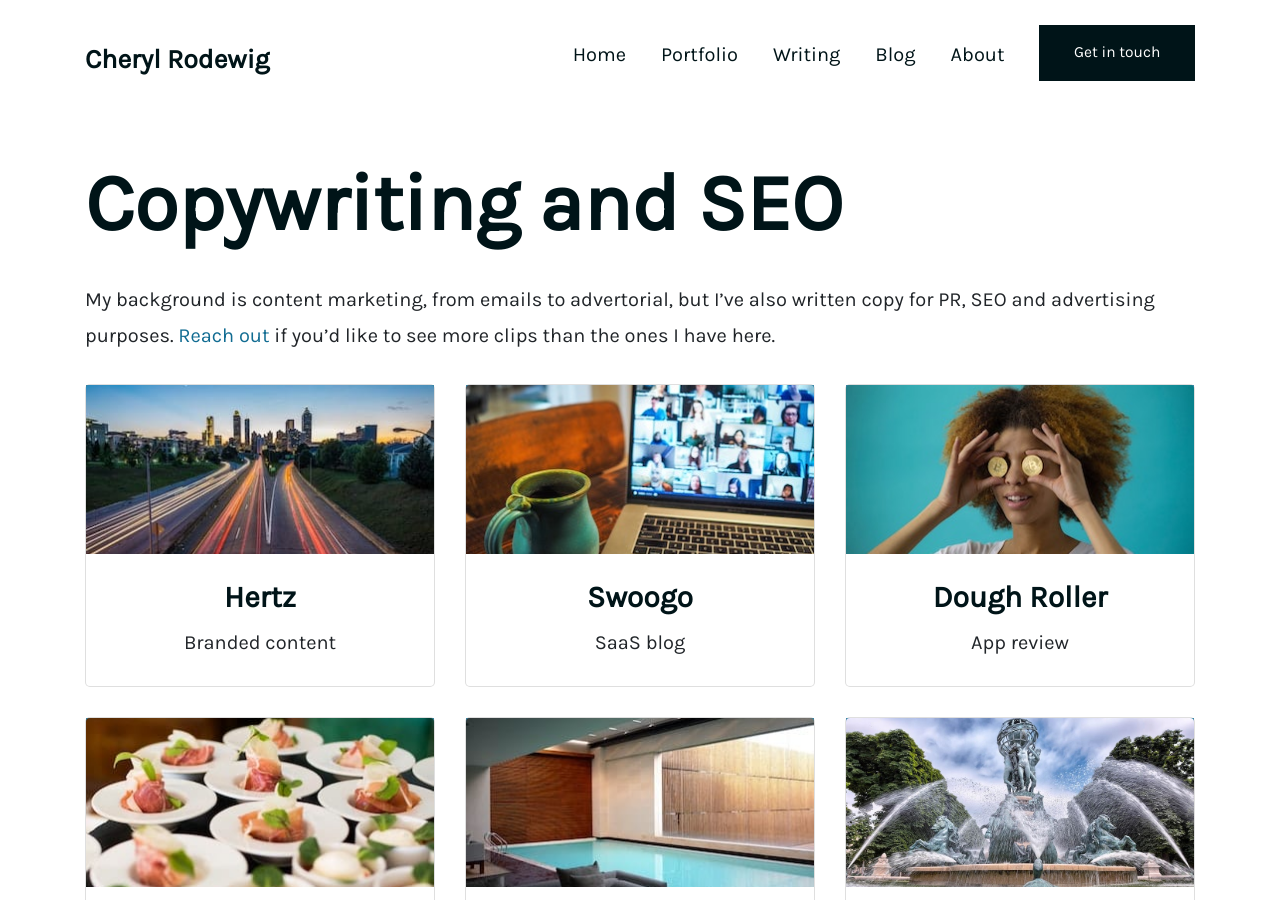
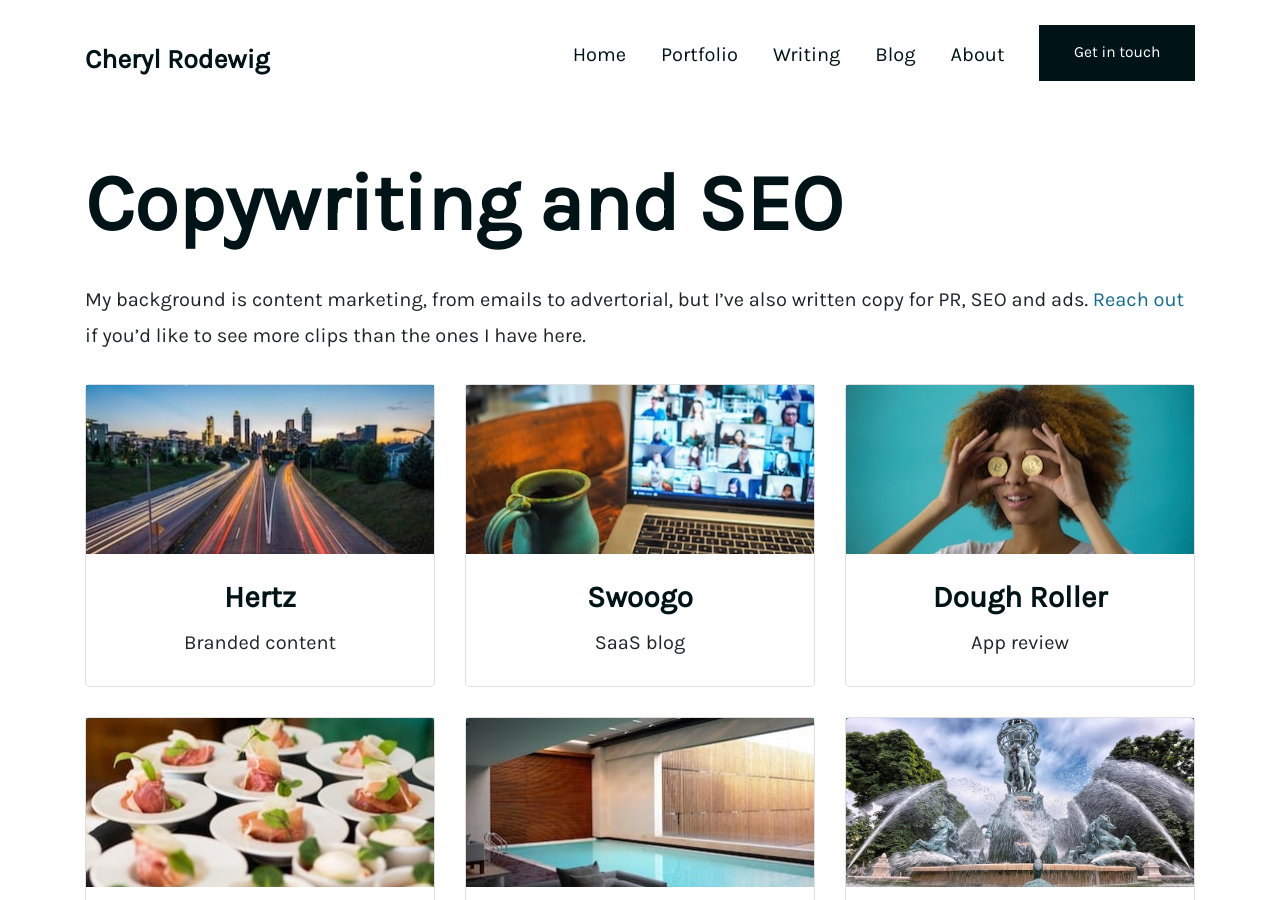
Before and after one commit to crodewig/crodewig.github.io, a Jekyll site: the page built from copywriting-seo.html, in a window 1280 px wide and 900 px high. Built offline with Jekyll 4.4.1, drawn with Linux system fonts in a browser that asks for light colours.

Commit message:
Update copywriting header

```diff
--- a/copywriting-seo.html
+++ b/copywriting-seo.html
@@ -6,7 +6,7 @@ permalink: /portfolio/copywriting-seo/
 
 <section class="container mb-4">
   <p>
-    My background is content marketing, from emails to advertorial, but I’ve also written copy for PR, SEO and advertising purposes. <a href="/contact">Reach out</a> if you’d like to see more clips than the ones I have here.
+    My background is content marketing, from emails to advertorial, but I’ve also written copy for PR, SEO and ads. <a href="/contact">Reach out</a> if you’d like to see more clips than the ones I have here.
   </p>
 </section>
 
```
